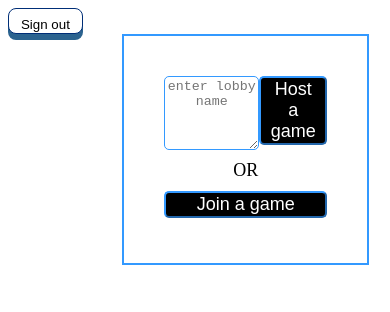
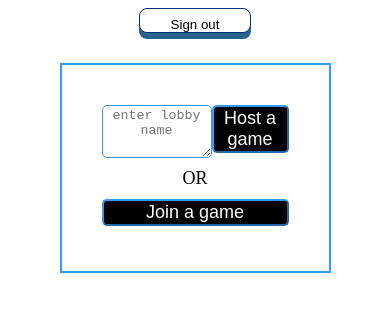
Before and after one commit to roach137/CaptionThis, a React app: page /mainmenu in a window 390 px wide. Built offline with nearby package versions, Linux system fonts and the light colour scheme; no server answers.

Commit message:
Fixed mobile styling

```diff
--- a/src/frontend/style/pages/MainMenu.css
+++ b/src/frontend/style/pages/MainMenu.css
@@ -1,7 +1,7 @@
 a {
   text-decoration: none;
 }
-
+@media (min-width: 801px) {
   .main-menu {
     display: grid;
     grid-template-columns: 20% auto 20%;
@@ -25,9 +25,51 @@ a {
     visibility: hidden;
     position: absolute;
   }
-
   .signout-btn {
     align-content: center;
+    padding: 8px;
+    border: 1px #002e77 solid;
+    box-shadow: 0px 6px 0px #2b638f;
+    margin: auto;
+    /* border-bottom-color: #002e77; */
+    border-radius: 8px;
+    background-color: white;
+    /* border-bottom-width: 8px; */
+  }
+}
+
+@media (max-width: 800px) {
+  .main-menu {
+    display: grid;
+    grid-template-columns: 1fr;
+    grid-template-rows: 20% auto 10%;
+    /* width : 95vw;
+    height : 100vh; */
+  }
+
+  .main-menu .choices {
+    grid-row-start: 2;
+    grid-row-end: span 1;
+    grid-column-start: 1;
+    grid-column-end: span 1;
+    border: 2px #3399ff solid;
+    margin: auto;
+    width: 50%;
+    padding: 40px;
+  }
+
+  .hidden {
+    visibility: hidden;
+    position: absolute;
+  }
+  .signout-btn {
+    align-content: center;
+    grid-row-start: 1;
+    grid-row-end: 2;
+    margin-left: auto;
+    margin-right: auto;
+    margin-bottom: 30px;
+    width: 30%;
     padding: 8px;
     border: 1px #002e77 solid;
     box-shadow: 0px 6px 0px #2b638f;
@@ -36,3 +78,4 @@ a {
     background-color: white;
     /* border-bottom-width: 8px; */
   }
+}
```
Also changed, not shown: build/asset-manifest.json, build/index.html, build/service-worker.js, 8 other files. Lines whose indentation alone changed are shown as unchanged.
